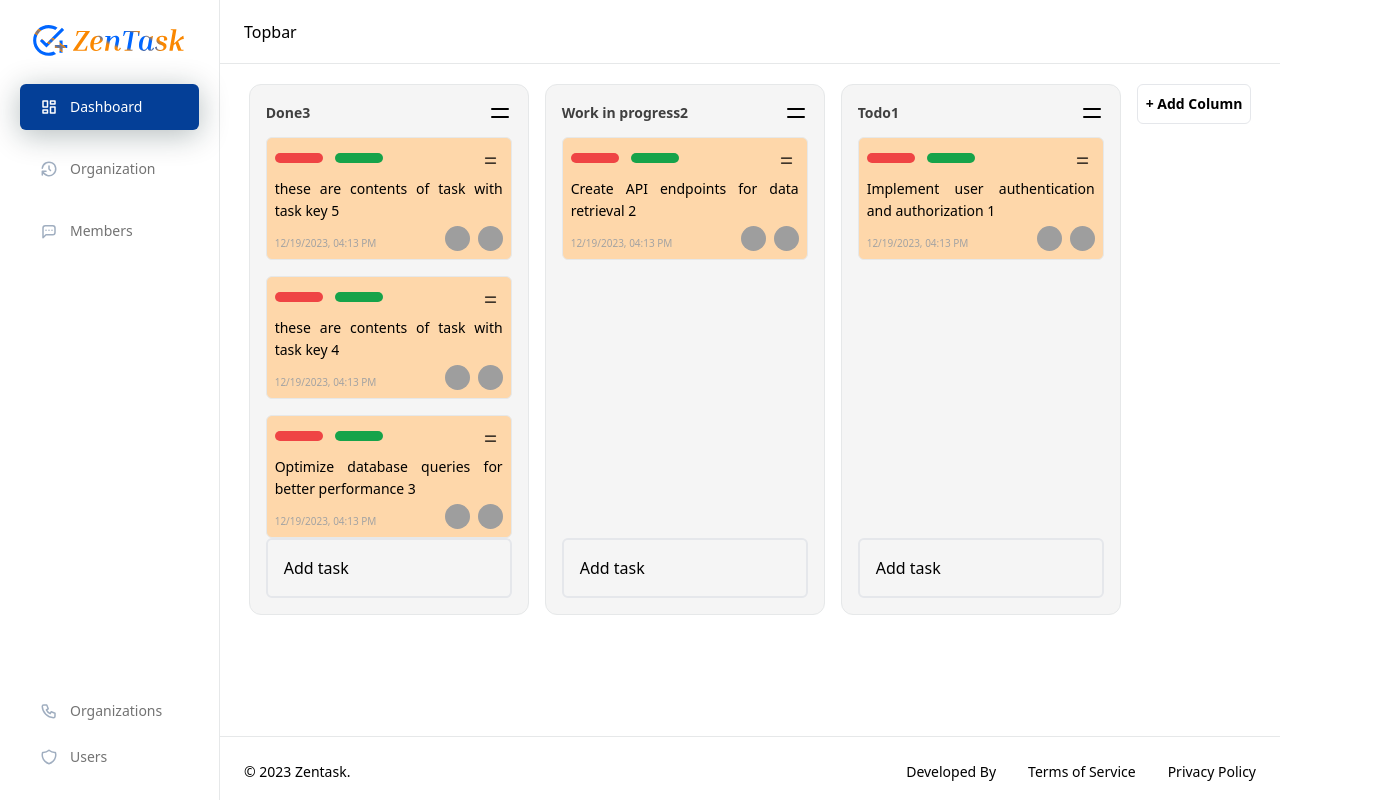
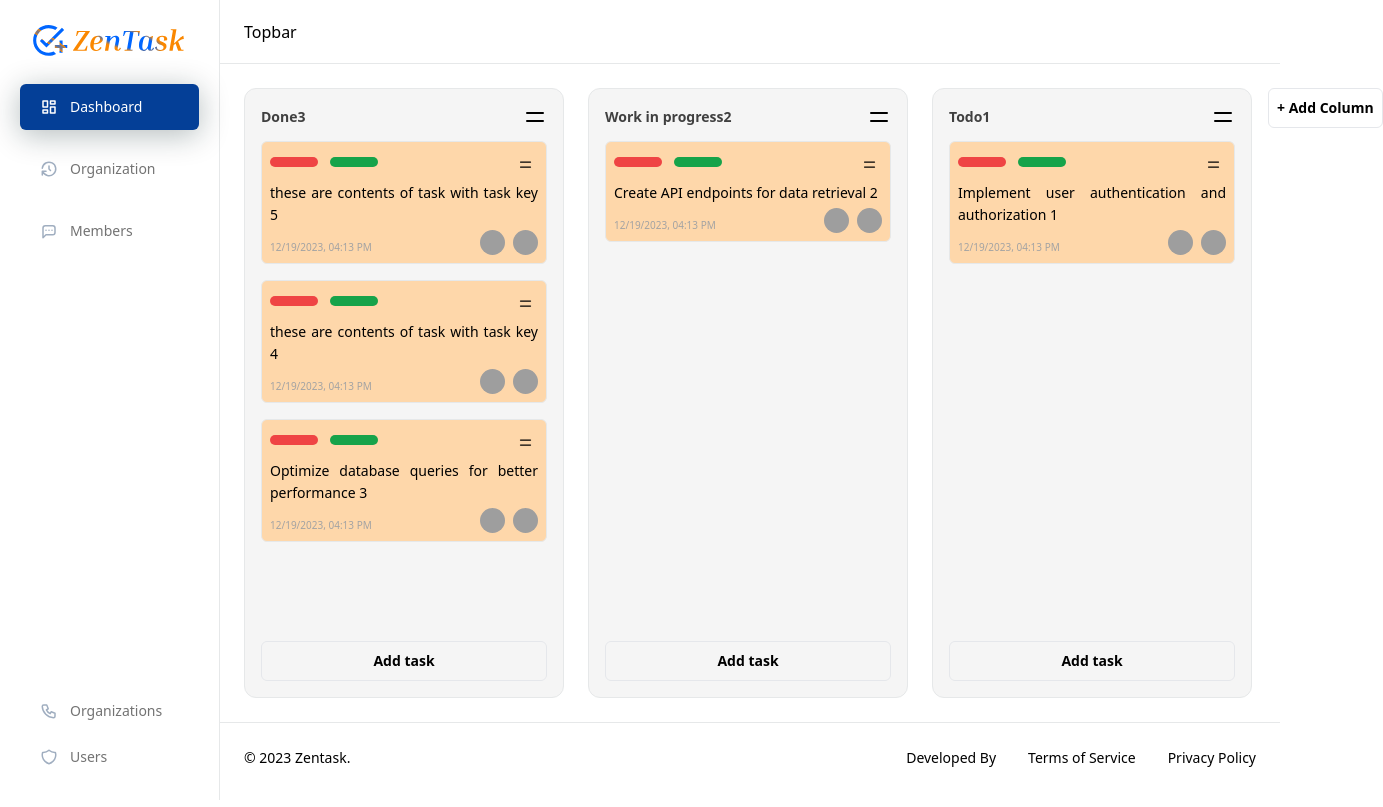
Before and after one commit to imtiyazkumar/zentask, a React (Vite) app: page / in a window 1280 px wide. Shown: the whole page, 1383 px wide, since content can reach past the window. Built offline with nearby package versions, Linux system fonts and the light colour scheme; grey boxes are pictures that could not be loaded.

Commit message:
add task button

```diff
--- a/src/components/CheckBoxDropdown.tsx
+++ b/src/components/CheckBoxDropdown.tsx
@@ -27,7 +27,7 @@ interface DropdownProps {
     icon?: ReactNode;
     label: string;
     isOpen: boolean;
-    setTask: React.Dispatch<React.SetStateAction<ITask | null>>
+    setTask: React.Dispatch<React.SetStateAction<ITask>>
     setIsOpen: React.Dispatch<React.SetStateAction<boolean>>;
 }
 
--- a/src/components/ColumnContainer.tsx
+++ b/src/components/ColumnContainer.tsx
@@ -3,10 +3,10 @@ import { SortableContext, useSortable } from "@dnd-kit/sortable";
 import { CSS } from "@dnd-kit/utilities";
 import TaskCard from "./TaskCard";
 import { IContainer, ITask } from "./types";
-import { Div, Flex } from "./BaseComponents";
+import { Div, Flex, FlexColumn } from "./BaseComponents";
 import { IconMenu } from "@tabler/icons-react";
 import CardEditorModal from "./modals/CardEditorModal";
-import { getTaskKey } from "./DefaultValues";
+import Button from "./Button";
 
 interface ContainerProps {
     container: IContainer;
@@ -16,18 +16,17 @@ interface ContainerProps {
     setUpdate: React.Dispatch<React.SetStateAction<boolean>>;
 }
 
-const ColumnContainer: React.FC<ContainerProps> = ({ orgTasks, container, orgKey, setUpdate, update }) => {
+const ColumnContainer: React.FC<ContainerProps> = ({ orgTasks, container, orgKey, setUpdate }) => {
     const [isEditModalOpen, setEditIsModalOpen] = React.useState(false);
-    const [task, setTask] = React.useState<ITask>({ content: "", labels: [], members: [], containerId: container.key, serialNumber: getTaskKey(), created_at: new Date().toString(), key: getTaskKey(), orgId: orgKey })
     const myTasks: ITask[] = orgTasks.filter(task => task.containerId === container.key).sort((task1, task2) => task2.serialNumber - task1.serialNumber);
-
     const taskKeys = myTasks.map(task => task.key);
     const [currentContainer, setCurrentContainer] = React.useState<IContainer>({ key: container?.key || "", title: container?.title || "", orgId: orgKey, serialNumber: container.serialNumber || 78 })
     const { setNodeRef, attributes, listeners, transform, isDragging } = useSortable({ id: container.key, data: { type: "Container", container } });
     const style = { transition: "ease-in-out", transform: CSS.Transform.toString(transform) };
 
     return (
-        <div ref={setNodeRef} style={style} className={`w-[280px] border flex flex-col ${!isDragging ? "border-border-dark" : "border-primary"} rounded-xl p-4 bg-neutral-100`} >
+        <FlexColumn className={`w-80 border h-[calc(100vh-190px)] overflow-y-auto gap-2 ${!isDragging ? "border-border-dark" : "border-primary"} rounded-xl p-4 bg-neutral-100`}>
+            <div ref={setNodeRef} style={style} className="h-[calc(100vh-190px)] overflow-y-auto" >
                 <Flex {...attributes} {...listeners} className="justify-between cursor-grab">
                     <Div className="font-semibold text-14 text-neutral-700">{currentContainer.title}{currentContainer.serialNumber}</Div>
                     <Div className="cursor-pointer"><IconMenu /></Div>
@@ -35,18 +34,15 @@ const ColumnContainer: React.FC<ContainerProps> = ({ orgTasks, container, orgKey
                 <Div className="flex flex-col flex-grow gap-4 pt-3">
                     <SortableContext items={taskKeys}>
                         {myTasks.map((task) => (
-                        <TaskCard key={task.key} currentTask={task} containerKey={currentContainer.key} orgKey={orgKey} />
+                            <TaskCard key={task.key} task={task} containerKey={currentContainer.key} orgKey={orgKey} setUpdate={setUpdate} />
                         ))}
                     </SortableContext>
                 </Div>
-            <button
-                className="flex items-center gap-2 p-4 border-2 rounded-md border-columnBackgroundColor border-x-columnBackgroundColor hover:bg-mainBackgroundColor hover:text-rose-500 active:bg-black"
-                onClick={() => { setEditIsModalOpen(true); setCurrentContainer(container) }}>
-                Add task
-            </button>
-            <CardEditorModal isModalOpen={isEditModalOpen} setIsModalOpen={setEditIsModalOpen} task={task} setTask={setTask} isAdding={true} orgKey={orgKey} setUpdate={setUpdate} update={update} />
 
+                <CardEditorModal isModalOpen={isEditModalOpen} setIsModalOpen={setEditIsModalOpen} orgKey={orgKey} setUpdate={setUpdate} containerId={container.key} />
             </div>
+            <Button variant="dark_outlined" onClick={() => { setEditIsModalOpen(true); setCurrentContainer(container) }}>Add task </Button>
+        </FlexColumn>
     );
 }
 
--- a/src/components/DefaultValues.ts
+++ b/src/components/DefaultValues.ts
@@ -207,5 +207,15 @@ export const getMembersByKeys = (keysToFilter: Array<string>) => {
 };
 
 export const getTaskKey = () => {
-    return defaultTasks.length + 1;
+    return "task" + defaultTasks.length + 2;
 }
+export const getTaskSerial = () => {
+    return defaultTasks.length + 2;
+}
+
+export const getContainerKey = () => {
+    return "container" + defaultContainers.length + 2;
+}
+export const getContainerSerial = () => {
+    return defaultContainers.length + 2;
+}
--- a/src/components/TaskCard.tsx
+++ b/src/components/TaskCard.tsx
@@ -10,8 +10,8 @@ import ConfirmationModal from './modals/ConfirmationModal';
 // import { getLabelsByKeys, getMembersByKeys } from './DefaultValues';
 
 
-const TaskCard = ({ currentTask, containerKey, orgKey }: { currentTask: ITask, containerKey: Id, orgKey: string; }) => {
-    const [task, setTask] = React.useState<ITask>(currentTask || { content: "", labels: [], members: [], containerId: containerKey, serialNumber: 12, created_at: new Date().toString() })
+const TaskCard = ({ task, orgKey, containerKey, setUpdate }: { task: ITask, containerKey: Id, orgKey: string; setUpdate: React.Dispatch<React.SetStateAction<boolean>>; }) => {
+    // const [task, setTask] = React.useState<ITask>(currentTask || { content: "", labels: [], members: [], containerId: containerKey, serialNumber: 12, created_at: new Date().toString() })
     // const labels = getLabelsByKeys(task.labels || []);
     // const members = getMembersByKeys(task.members || [])
     const [isEditModalOpen, setEditIsModalOpen] = React.useState(false);
@@ -28,7 +28,7 @@ const TaskCard = ({ currentTask, containerKey, orgKey }: { currentTask: ITask, c
                 <Div className="bg-green-600 h-[10px] w-12 rounded-md"></Div>
                 <Div className="w-6 h-6 p-1 ml-auto cursor-pointer">
                     <Dropdown icon={<IconMenu size={15} />} align="end" items={[{ label: "Edit Card", onClick: () => { setEditIsModalOpen(!isEditModalOpen) }, icon: <IconMenu size={15} /> }, { label: "Delete Card", onClick: () => { setDeleteIsModalOpen(!isDeleteModalOpen) }, icon: <IconMenu size={15} /> }]} />
-                    <CardEditorModal isModalOpen={isEditModalOpen} setIsModalOpen={setEditIsModalOpen} task={task} setTask={setTask} orgKey={orgKey} />
+                    <CardEditorModal isModalOpen={isEditModalOpen} setIsModalOpen={setEditIsModalOpen} task={task} orgKey={orgKey} containerId={containerKey} setUpdate={setUpdate} />
                     <ConfirmationModal isModalOpen={isDeleteModalOpen} setIsModalOpen={setDeleteIsModalOpen} onCancel={() => console.log("delete")} onAction={() => console.log("delete")} />
                 </Div>
             </Flex>
--- a/src/components/modals/CardEditorModal.tsx
+++ b/src/components/modals/CardEditorModal.tsx
@@ -5,37 +5,39 @@ import { IconHeart, IconX } from "@tabler/icons-react";
 import TextArea from "./TextArea";
 import CheckBoxDropdown from "../CheckBoxDropdown";
 import Button from "../Button";
-import { DropdownType, ITask } from "../types";
-import { defaultTasks } from "../DefaultValues";
+import { DropdownType, ITask, Id } from "../types";
+import { defaultTasks, getTaskKey, getTaskSerial } from "../DefaultValues";
 
 interface CardEditorProps {
-    task: ITask;
+    task?: ITask;
     orgKey: string
-    setTask: React.Dispatch<React.SetStateAction<ITask | null>>;
     isModalOpen: boolean;
-    isAdding?: boolean;
-    setIsModalOpen: (isModalOpen: boolean) => void;
-    update?: boolean;
-    setUpdate?: React.Dispatch<React.SetStateAction<boolean>>;
+    containerId: Id;
+    setIsModalOpen: React.Dispatch<React.SetStateAction<boolean>>;
+    setUpdate: React.Dispatch<React.SetStateAction<boolean>>;
 }
 
-const CardEditorModal: React.FC<CardEditorProps> = ({ task, setTask, isModalOpen, setIsModalOpen, orgKey, isAdding, setUpdate, update }) => {
+const CardEditorModal: React.FC<CardEditorProps> = ({ task, isModalOpen, setIsModalOpen, orgKey, containerId, setUpdate }) => {
+    const [isOpen, setIsOpen] = React.useState(false);
+    const [isOpenLabel, setIsOpenLabel] = React.useState(false);
+
+    const [thisTask, setThisTask] = React.useState<ITask>({ containerId: task?.containerId || containerId, content: task?.content || "", key: task?.key || getTaskKey(), orgId: task?.orgId || orgKey, serialNumber: task?.serialNumber || getTaskSerial(), created_at: task?.created_at || new Date().toString(), labels: task?.labels || [], members: task?.members || [] });
 
     const onSave = () => {
-        if (isAdding) {
-            defaultTasks.push({ ...task, content: text });
-            setUpdate!(!update);
-            setTask(null);
+        if (!thisTask.content.length) { alert("Content can't be empty"); return; }
+        if (!task) {
+            defaultTasks.push(thisTask);
+            setUpdate((u) => !u);
+            setThisTask({ containerId: containerId, content: "", key: getTaskKey(), orgId: orgKey, serialNumber: getTaskSerial(), created_at: new Date().toString(), labels: [], members: [] });
         }
-        setTask((prevTask) => {
-            return { ...prevTask!, content: text };
-        });
+        else {
+            const activeIndex = task ? defaultTasks.findIndex(Task => Task.key === thisTask.key) : defaultTasks.length + 1;
+            defaultTasks[activeIndex] = (thisTask);
+            setUpdate((u) => !u);
+            setThisTask({ containerId: containerId, content: "", key: getTaskKey(), orgId: orgKey, serialNumber: getTaskSerial(), created_at: new Date().toString(), labels: [], members: [] });
+        }
         setIsModalOpen(false)
     };
-
-    const [isOpen, setIsOpen] = React.useState(false);
-    const [text, setText] = React.useState(task.content);
-    const [isOpenLabel, setIsOpenLabel] = React.useState(false);
 
     return (
         <Dialog.Root open={isModalOpen} onOpenChange={setIsModalOpen}>
@@ -52,12 +54,12 @@ const CardEditorModal: React.FC<CardEditorProps> = ({ task, setTask, isModalOpen
                         <FlexColumn className="w-2/3">
                             <Div className="py-2 font-medium text-14 text-neutral-700">Task Description</Div>
                             <Div>
-                                <TextArea setText={setText} text={text} ></TextArea>
+                                <TextArea setText={setThisTask} task={thisTask} ></TextArea>
                             </Div>
                         </FlexColumn>
                         <FlexColumn className="self-start gap-4 pt-10">
-                            <CheckBoxDropdown task={task} isOpen={isOpen} setIsOpen={setIsOpen} label="Members" icon={<IconHeart size={14} />} type={DropdownType.Members} setTask={setTask} orgKey={orgKey} />
-                            <CheckBoxDropdown task={task} isOpen={isOpenLabel} setIsOpen={setIsOpenLabel} label="Labels" icon={<IconHeart size={14} />} type={DropdownType.Labels} setTask={setTask} orgKey={orgKey} />
+                            <CheckBoxDropdown task={thisTask} isOpen={isOpen} setIsOpen={setIsOpen} label="Members" icon={<IconHeart size={14} />} type={DropdownType.Members} setTask={setThisTask} orgKey={orgKey} />
+                            <CheckBoxDropdown task={thisTask} isOpen={isOpenLabel} setIsOpen={setIsOpenLabel} label="Labels" icon={<IconHeart size={14} />} type={DropdownType.Labels} setTask={setThisTask} orgKey={orgKey} />
                             <Button variant="primary_filled" onClick={onSave}>Save</Button>
                         </FlexColumn>
                     </Flex>
--- a/src/layouts/MasterLayout.tsx
+++ b/src/layouts/MasterLayout.tsx
@@ -28,7 +28,7 @@ const MasterLayout: React.FC = () => {
             </Div>
             <Div className={`${isSidebarExpanded ? "ml-[220px]" : ""}`}>
                 <Topbar onMenuClick={() => setIsSidebarExpanded(v => !v)} />
-                <Div className="min-h-[calc(100vh-128px)] ">
+                <Div className="min-h-[calc(100vh-150px)]">
                     <Outlet />
                 </Div>
                 <Footer />
--- a/src/views/General/Dashboard.tsx
+++ b/src/views/General/Dashboard.tsx
@@ -43,7 +43,8 @@ const Dashboard: React.FC = () => {
         const isOverATask = over.data.current?.type === "Task";
         if (isActiveATask && isOverATask) {
             const activeTaskKey = event.active.data.current?.task.key;
-            const overTaskKey = event.over?.data.current?.task.key; const activeIndex = defaultTasks.findIndex(Task => Task.key === activeTaskKey);
+            const overTaskKey = event.over?.data.current?.task.key;
+            const activeIndex = defaultTasks.findIndex(Task => Task.key === activeTaskKey);
             const overIndex = defaultTasks.findIndex(Task => Task.key === overTaskKey);
             if (activeIndex !== -1 && overIndex !== -1) {
                 const tempSerial = defaultTasks[activeIndex].serialNumber;
@@ -85,9 +86,8 @@ const Dashboard: React.FC = () => {
 
     return (
         <DndContext sensors={sensors} onDragStart={onDragStart} onDragEnd={onDragEnd} onDragOver={onDragOver}>
-            <Flex className="flex-1 h-full p-5 overflow-x-auto">
-                <Div className="flex gap-4 m-auto">
-                    <Div className="flex gap-4">
+            <Flex className="items-start gap-4 p-6">
+                <Div className="flex gap-6">
                     <SortableContext items={containerKeys}>
                         {containers.map((col) => (
                             <ColumnContainer
@@ -100,8 +100,7 @@ const Dashboard: React.FC = () => {
                         ))}
                     </SortableContext>
                 </Div>
-                    <Button variant="dark_outlined" onClick={() => {}}> + Add Column</Button>
-                </Div>
+                <Button variant="dark_outlined" className="w-80" onClick={() => {}}> + Add Column</Button>
             </Flex>
         </DndContext>
     );
```
Also changed, not shown: src/components/modals/TextArea.tsx (+7 -6 lines). Lines whose indentation alone changed are shown as unchanged.
